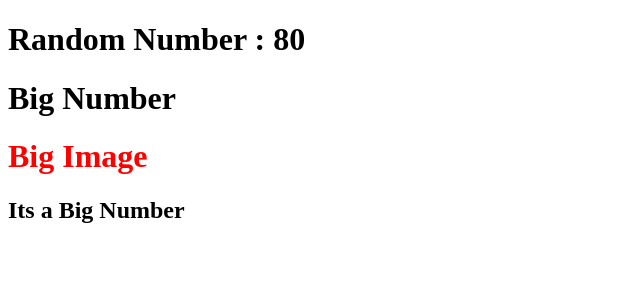
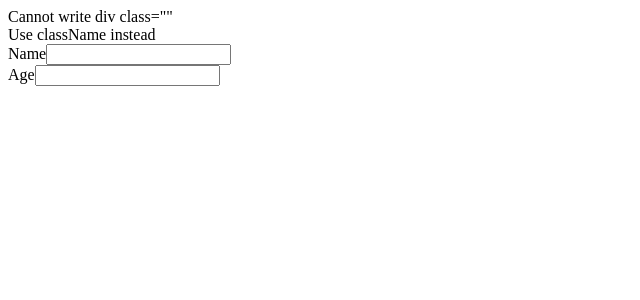
Before and after one commit to smil98/react20231031, a React (Create React App) app: page / in a window 1280 px wide. Shown: the top 300 px of the page, without its empty margins (0-640 px from the left). Built offline with nearby package versions, Linux system fonts and the light colour scheme.

Commit message:
Understanding jsx to js conversion

```diff
--- a/src/App.js
+++ b/src/App.js
@@ -1,27 +1,20 @@
 function App() {
-  const number = Math.ceil(Math.random() * 100);
-  const isLarge = number > 50;
-  const isSmall = number <= 50;
-
   return (
+    // since jsx is converted to js, cannot use jsx keywords
     <>
-      <h1>Random Number : {number}</h1>
-      <h1>{number > 50 ? "Big" : "Small"} Number</h1>
-      <div style={{ color: "red" }}>
-        {number > 50 ? <BigImg /> : <SmallImg />}
+      <div className="header">Cannot write div class=""</div>
+      <div className="error">Use className instead</div>
+      <div>
+        <label htmlFor="nameInput">Name</label>
+        {/*for property is used as htmlFor*/}
+        <input type="text" id="nameInput" />
       </div>
-      <div>{isLarge && <h2>Its a Big Number</h2>}</div>
-      <div>{isLarge || <h2>Its a Small Number</h2>}</div>
+      <div>
+        <label htmlFor="nameInput">Age</label>
+        <input type="text" id="ageInput" />
+      </div>
     </>
   );
 }
 
-function BigImg() {
-  return <h1>Big Image</h1>;
-}
-
-function SmallImg() {
-  return <h1>Small Image</h1>;
-}
-
 export default App;
```
